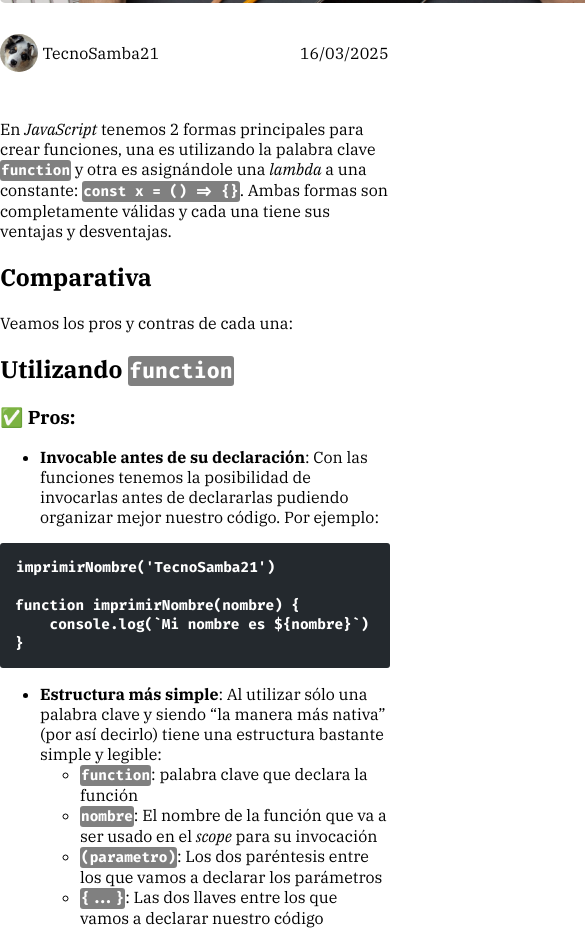
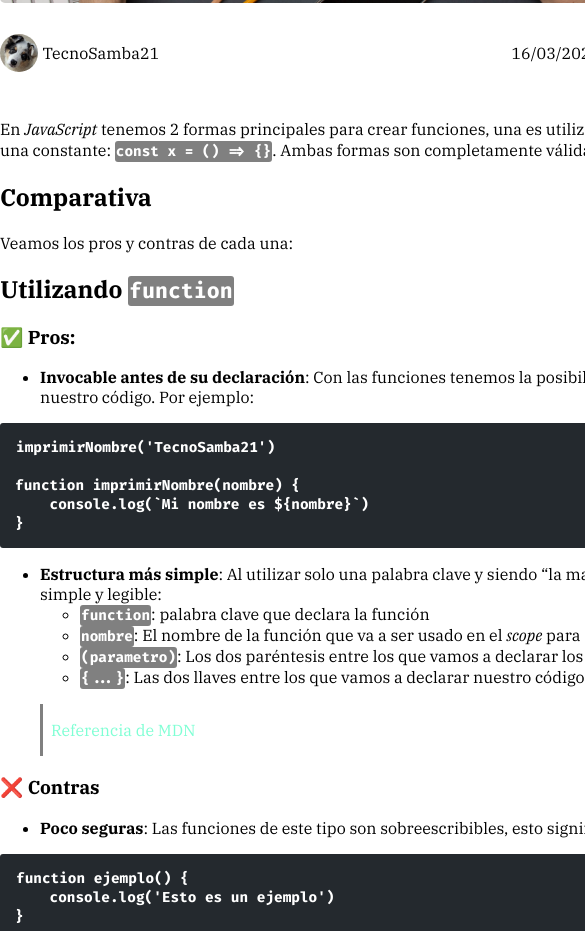
Before and after one commit to TecnoSamba/SamBlog, an Astro site: page /entries/funciones-vs-constantes in a window 390 px wide. Shown: the part 586-1517 px from the top of the page, 585 px wide, since content can reach past the window. Built offline with nearby package versions, Linux system fonts and the light colour scheme; Astro itself is replaced by a stand-in of ours; code samples lack their colours.

Commit message:
Adapting sizes for mobile phones 📱

````diff
--- a/src/content/entry/funciones-vs-constantes.md
+++ b/src/content/entry/funciones-vs-constantes.md
@@ -26,7 +26,7 @@ function imprimirNombre(nombre) {
 }
 ```
 
-- **Estructura más simple**: Al utilizar sólo una palabra clave y siendo "la manera más nativa" (por así decirlo) tiene una estructura bastante simple y legible:
+- **Estructura más simple**: Al utilizar solo una palabra clave y siendo "la manera más nativa" (por así decirlo) tiene una estructura bastante simple y legible:
     - `function`: palabra clave que declara la función
     - `nombre`: El nombre de la función que va a ser usado en el *scope* para su invocación
     - `(parametro)`: Los dos paréntesis entre los que vamos a declarar los parámetros
--- a/src/content/entry/srcDoc-propiedad-oculta-iframe.md
+++ b/src/content/entry/srcDoc-propiedad-oculta-iframe.md
@@ -33,6 +33,6 @@ srcdoc="
 >
 </iframe>
 ~~~
-Y no sólo eso, podemos inyectar CSS y JavaScript con sus respectivas etiquetas dentro de este código HTML.
+Y no solo eso, podemos inyectar CSS y JavaScript con sus respectivas etiquetas dentro de este código HTML.
 
 Creo que esto va a facilitarte bastante la vida a la hora de trabajar con *iframes* o, por lo menos, enseñarte algo nuevo de HTML (que nunca viene mal), ¡hasta otro post👋!
--- a/src/pages/entries/[id].astro
+++ b/src/pages/entries/[id].astro
@@ -105,22 +105,18 @@ const {Content} = await render(entry)
     }
     @media (max-width: 1250px) {
         * {
+            margin: 0;
             padding: 0;
-            margin: 0;
-            width: 100%;
+        }
+        body {
+            display: flex;
+            height: 100vh;
+            flex-direction: column;
         }
         main {
             display: flex;
             flex-direction: column;
-            width: 100vw;
-        }
-        article {
-            display: flex;
-            justify-content: center;
-            align-items: center;
-            .content {
-                flex-grow: 999;
-            }
+            flex: 1;
         }
         header {
             img {
--- a/src/styles/global.css
+++ b/src/styles/global.css
@@ -19,6 +19,7 @@
 
 ::selection {
     background-color: var(--highlight);
+    color: var(--font);
 }
 
 ::-webkit-scrollbar {
@@ -28,7 +29,7 @@
 
 
 ::-webkit-scrollbar-track {
-    background: #434343;
+    background: var(--background);
 }
 
 
@@ -64,10 +65,16 @@ pre {
 }
 
 a {
-    color: rgb(127, 168, 255);
+    color: var(--highlight);
     text-decoration: none;
-    border-bottom: 1px solid rgb(127, 168, 255);
+    border-bottom: 1px solid transparent;
+    transition: border .5s;
 }
+
+a:hover {
+    border-bottom: 1px solid var(--highlight);
+}
+
 blockquote {
     display: flex;
     border-left: 3px solid grey;
````
